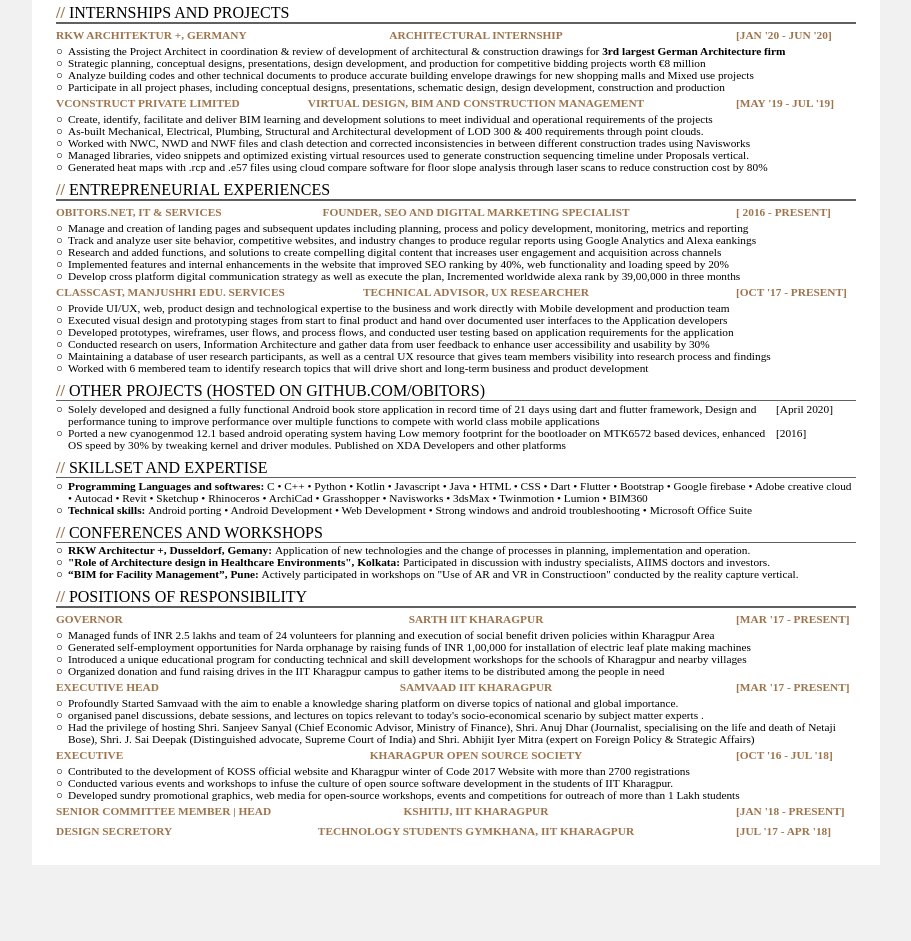
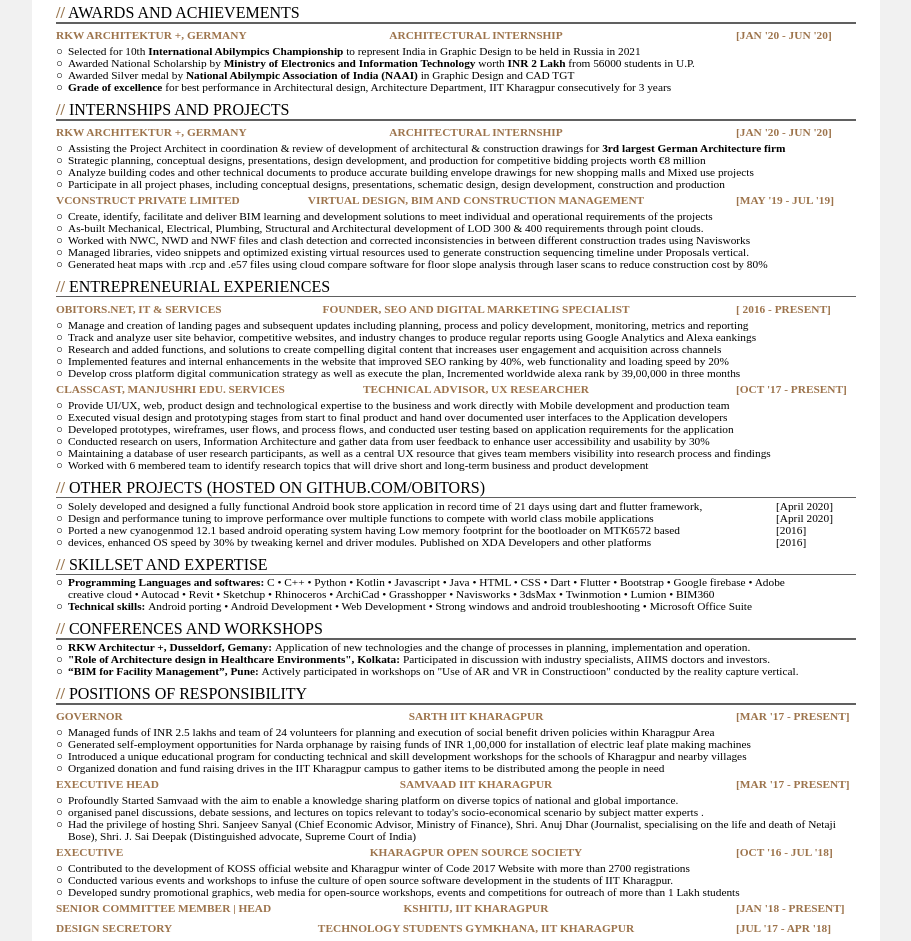
Before and after one commit to obitors/online-cv2, a website: page index.html in a window 1280 px wide. Shown: the part 279-1220 px from the top of the page, without its empty margins (208-1119 px from the left). Before the commit the page ends 1144 px from the top, so only its background shows below. Drawn offline with Linux system fonts and the light colour scheme.

Commit message:
version 17

```diff
--- a/css/style.css
+++ b/css/style.css
@@ -27,6 +27,13 @@
     margin: 0;
 }
 
+.item-row {
+    float: left;
+    width: 100%;
+    margin-top: 0pt;
+}
+
+
 .bullet {
     width: 1.5%;
     float: left;
@@ -36,6 +43,13 @@
     width: 88.5%;
     float: left;
 }
+
+.intern {
+    width: 100%;
+    float: left;
+}
+
+
 
 .item-content {
     width: 98.5%;
@@ -150,11 +164,7 @@
     margin-top: 3pt;
 }
 
-.item-row {
-    float: left;
-    width: 100%;
-    margin-top: 0pt;
-}
+
 
 .edu-year {
     width: 15%;
--- a/index.html
+++ b/index.html
@@ -132,7 +132,7 @@
                 <div class="item-row">
                     <div class="bullet">○</div>
                     <div class="award-item-content">
-                       Awarded National Scholarship by <b>Ministry of Electronics and Information Technology</b> worth <b>INR 2 Lakh</b> from 56000 students in U.P.
+                        Awarded National Scholarship by <b>Ministry of Electronics and Information Technology</b> worth <b>INR 2 Lakh</b> from 56000 students in U.P.
                     </div>
                     <div class="item-year">
                         [2019,2020]
@@ -160,13 +160,66 @@
                 </div>
             </div>
 
+            <div class="my-awards">
+                <div class="heading">
+                    Awards and Achievements
+                    <div class="seperator">
+                    </div>
+                </div>
+                <div class="intern">
+                    <div class="item-row-heading">
+                        <div class="item-company item-heading cv-color2">RKW Architektur +, Germany</div>
+                        <div class="item-profile item-heading cv-color2">
+                            Architectural Internship
+                        </div>
+                        <div class="item-void"> </div>
+                        <div class="item-year item-heading cv-color2">
+                            [Jan '20 - Jun '20]
+                        </div>
+                    </div>
+                    <div class="item-row">
+                        <div class="bullet">○</div>
+                        <div class="item-content">
+                            Selected for 10th <b>International Abilympics Championship</b> to represent India in Graphic Design to be held in Russia in 2021
+                        </div>
+
+                    </div>
+                    <div class="item-row">
+                        <div class="bullet">○</div>
+                        <div class="item-content">
+                            Awarded National Scholarship by <b>Ministry of Electronics and Information Technology</b> worth <b>INR 2 Lakh</b> from 56000 students in U.P.
+                        </div>
+
+                    </div>
+
+                    <div class="item-row">
+                        <div class="bullet">○</div>
+                        <div class="item-content">
+                            Awarded Silver medal by <b>National Abilympic Association of India (NAAI)</b> in Graphic Design and CAD TGT
+                        </div>
+
+                    </div>
+
+                    <div class="item-row">
+                        <div class="bullet">○</div>
+                        <div class="item-content">
+                            <b>Grade of excellence</b> for best performance in Architectural design, Architecture Department, IIT Kharagpur consecutively for 3 years
+                        </div>
+
+                    </div>
+                </div>
+            </div>
+
+
+
+
             <div class="my-Internships">
                 <div class="heading">
                     Internships and Projects
                     <div class="seperator">
                     </div>
                 </div>
-                <div class="intern-item">
+                <div class="intern">
                     <div class="item-row-heading">
                         <div class="item-company item-heading cv-color2">RKW Architektur +, Germany</div>
                         <div class="item-profile item-heading cv-color2">
@@ -205,7 +258,7 @@
                         </div>
                     </div>
                 </div>
-                <div class="intern-item">
+                <div class="intern">
                     <div class="item-row-heading">
                         <div class="item-company item-heading cv-color2">vConstruct Private Limited</div>
                         <div class="item-profile item-heading cv-color2">
@@ -258,7 +311,7 @@
                     <div class="seperator">
                     </div>
                 </div>
-                <div class="intern-item">
+                <div class="intern">
                     <div class="item-row-heading">
                         <div class="item-company item-heading cv-color2">Obitors.net, IT & services</div>
                         <div class="item-profile item-heading cv-color2">
@@ -305,7 +358,7 @@
                     </div>
 
                 </div>
-                <div class="intern-item">
+                <div class="intern">
                     <div class="item-row-heading">
                         <div class="item-company item-heading cv-color2">ClassCast, MANJUSHRI EDU. SERVICES</div>
                         <div class="item-profile item-heading cv-color2">
@@ -362,12 +415,11 @@
                     <div class="seperator">
                     </div>
                 </div>
-                <div class="intern-item">
-
+                <div class="intern">
                     <div class="item-row">
                         <div class="bullet">○</div>
                         <div class="award-item-content">
-                            Solely developed and designed a fully functional Android book store application in record time of 21 days using dart and flutter framework, Design and performance tuning to improve performance over multiple functions to compete with world class mobile applications
+                            Solely developed and designed a fully functional Android book store application in record time of 21 days using dart and flutter framework,
                         </div>
                         <div class="item-year">
                             [April 2020]
@@ -376,7 +428,25 @@
                     <div class="item-row">
                         <div class="bullet">○</div>
                         <div class="award-item-content">
-                            Ported a new cyanogenmod 12.1 based android operating system having Low memory footprint for the bootloader on MTK6572 based devices, enhanced OS speed by 30% by tweaking kernel and driver modules. Published on XDA Developers and other platforms
+                             Design and performance tuning to improve performance over multiple functions to compete with world class mobile applications
+                        </div>
+                        <div class="item-year">
+                            [April 2020]
+                        </div>
+                    </div>
+                    <div class="item-row">
+                        <div class="bullet">○</div>
+                        <div class="award-item-content">
+                            Ported a new cyanogenmod 12.1 based android operating system having Low memory footprint for the bootloader on MTK6572 based
+                        </div>
+                        <div class="item-year">
+                            [2016]
+                        </div>
+                    </div>
+                    <div class="item-row">
+                        <div class="bullet">○</div>
+                        <div class="award-item-content">
+                            devices, enhanced OS speed by 30% by tweaking kernel and driver modules. Published on XDA Developers and other platforms
                         </div>
                         <div class="item-year">
                             [2016]
@@ -391,12 +461,18 @@
                     <div class="seperator">
                     </div>
                 </div>
-                <div class="intern-item">
+                <div class="intern">
 
                     <div class="item-row">
                         <div class="bullet">○</div>
                         <div class="item-content">
-                            <b>Programming Languages and softwares: </b>C • C++ • Python • Kotlin • Javascript • Java • HTML • CSS • Dart • Flutter • Bootstrap • Google firebase • Adobe creative cloud • Autocad • Revit • Sketchup • Rhinoceros • ArchiCad • Grasshopper • Navisworks • 3dsMax • Twinmotion • Lumion • BIM360
+                            <b>Programming Languages and softwares: </b>C • C++ • Python • Kotlin • Javascript • Java • HTML • CSS • Dart • Flutter • Bootstrap • Google firebase • Adobe
+                        </div>
+                    </div>
+                    <div class="item-row">
+                        <div class="bullet"> </div>
+                        <div class="item-content">
+                            creative cloud • Autocad • Revit • Sketchup • Rhinoceros • ArchiCad • Grasshopper • Navisworks • 3dsMax • Twinmotion • Lumion • BIM360
                         </div>
                     </div>
                     <div class="item-row">
@@ -414,7 +490,7 @@
                     <div class="seperator">
                     </div>
                 </div>
-                <div class="intern-item">
+                <div class="intern">
                     <div class="item-row">
                         <div class="bullet">○</div>
                         <div class="item-content">
@@ -443,7 +519,7 @@
                     <div class="seperator">
                     </div>
                 </div>
-                <div class="intern-item">
+                <div class="intern">
                     <div class="item-row-heading">
                         <div class="item-company item-heading cv-color2">Governor</div>
                         <div class="item-profile item-heading cv-color2">
@@ -482,7 +558,7 @@
                         </div>
                     </div>
                 </div>
-                <div class="intern-item">
+                <div class="intern">
                     <div class="item-row-heading">
                         <div class="item-company item-heading cv-color2">Executive head</div>
                         <div class="item-profile item-heading cv-color2">
@@ -510,13 +586,11 @@
                     <div class="item-row">
                         <div class="bullet">○</div>
                         <div class="item-content">
-                            Had the privilege of hosting Shri. Sanjeev Sanyal (Chief Economic Advisor,
-                            Ministry of Finance), Shri. Anuj Dhar (Journalist, specialising on the life and death of Netaji Bose),
-                            Shri. J. Sai Deepak (Distinguished advocate, Supreme Court of India) and Shri. Abhijit Iyer Mitra (expert on Foreign Policy & Strategic Affairs)
+                            Had the privilege of hosting Shri. Sanjeev Sanyal (Chief Economic Advisor, Ministry of Finance), Shri. Anuj Dhar (Journalist, specialising on the life and death of Netaji Bose), Shri. J. Sai Deepak (Distinguished advocate, Supreme Court of India)
                         </div>
                     </div>
                 </div>
-                <div class="intern-item">
+                <div class="intern">
                     <div class="item-row-heading">
                         <div class="item-company item-heading cv-color2">Executive</div>
                         <div class="item-profile item-heading cv-color2">
@@ -549,7 +623,7 @@
                     </div>
 
                 </div>
-                <div class="intern-item">
+                <div class="intern">
                     <div class="item-row-heading">
                         <div class="item-company item-heading cv-color2">Senior committee member | Head</div>
                         <div class="item-profile item-heading cv-color2">
@@ -561,7 +635,7 @@
                         </div>
                     </div>
                 </div>
-                <div class="intern-item">
+                <div class="intern">
                     <div class="item-row-heading">
                         <div class="item-company item-heading cv-color2">Design Secretory</div>
                         <div class="item-profile item-heading cv-color2">
```
